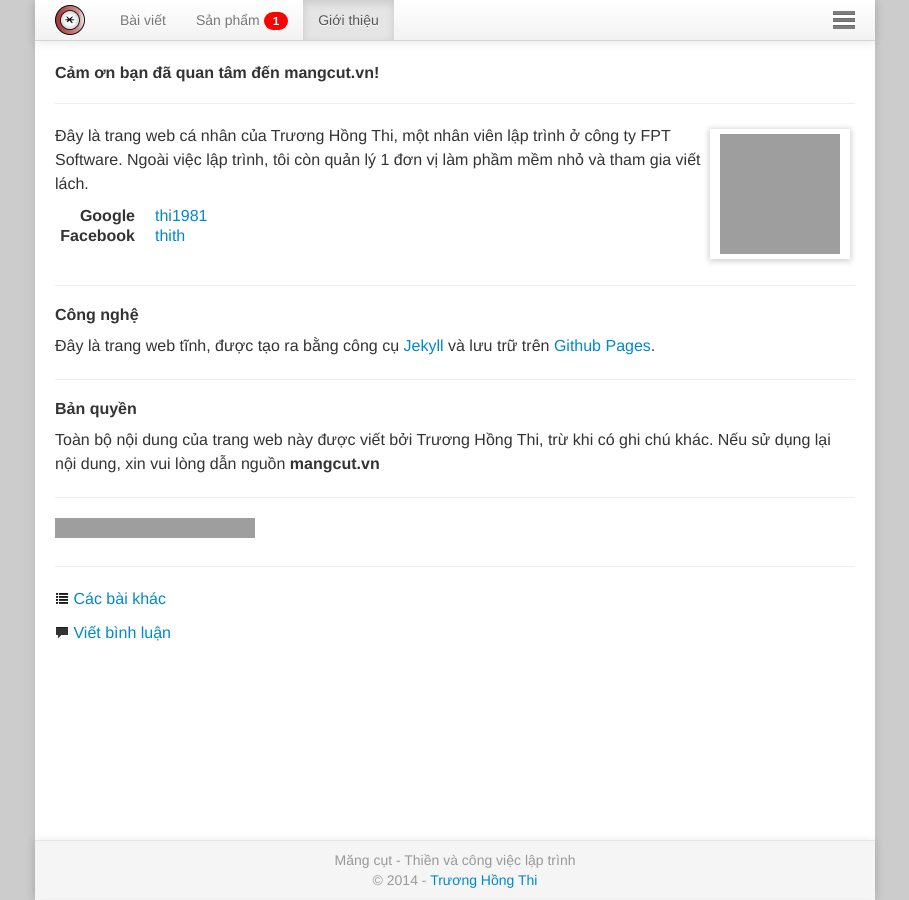
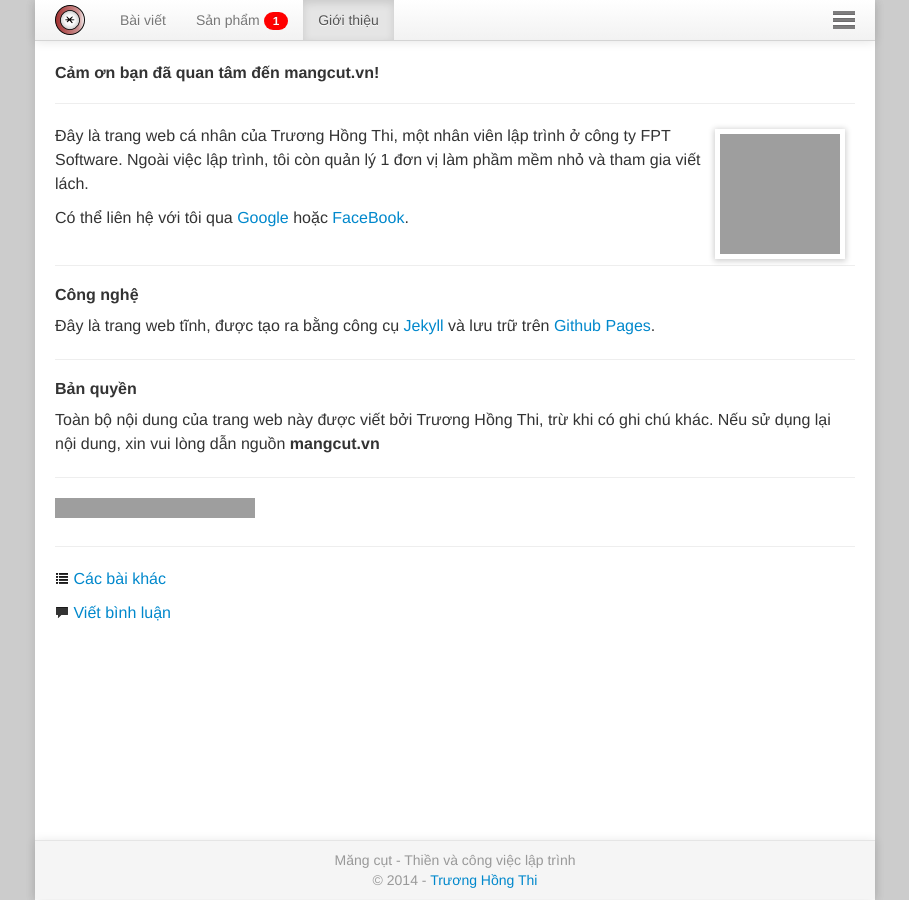
Before and after one commit to mangcut/mangcut.github.io, a Jekyll site: the page built from about.html, in a window 1280 px wide. Shown: the whole page, without its empty margins (185-1094 px from the left). Built offline with Jekyll 4.4.1, drawn with Linux system fonts in a browser that asks for light colours; nearby versions of some CDN libraries; comment, search, counter and statistics services are not loaded; grey boxes are pictures that could not be loaded.

Commit message:
Update image

```diff
--- a/about.html
+++ b/about.html
@@ -7,15 +7,9 @@
 ---
 <h4 style="padding-top:13px;">Cảm ơn bạn đã quan tâm đến mangcut.vn!</h4>
 <div class="spacy-line"></div>
-<div class="pull-right" style="margin:5px;padding:5px 10px;box-shadow: 0 1px 6px 1px rgba(0,0,0,0.2);"><img src="http://www.gravatar.com/avatar/e46ca09ab9a86324a7dc7ddf76960066?s=120"></img></div>
-<p>Đây là trang web cá nhân của Trương Hồng Thi, một nhân viên lập trình ở công ty FPT Software.
-Ngoài việc lập trình, tôi còn quản lý 1 đơn vị làm phầm mềm nhỏ và tham gia viết lách.</p>
-<dl class="dl-horizontal">
-<dt>Google</dt>
-<dd><a rel="me" href="https://www.google.com/+TruongHongThi">thi1981</a></dd>
-<dt>Facebook</dt>
-<dd><a target="_blank" href="https://www.facebook.com/thith">thith</a></dd>
-</dl>
+<div class="pull-right" style="margin:5px 10px;padding:5px;box-shadow: 0 1px 6px 1px rgba(0,0,0,0.2);"><img width="120px" height="120px" src="http://www.gravatar.com/avatar/e46ca09ab9a86324a7dc7ddf76960066?s=120"></img></div>
+<p>Đây là trang web cá nhân của Trương Hồng Thi, một nhân viên lập trình ở công ty FPT Software. Ngoài việc lập trình, tôi còn quản lý 1 đơn vị làm phầm mềm nhỏ và tham gia viết lách.</p>
+<p>Có thể liên hệ với tôi qua <a rel="me" href="https://www.google.com/+TruongHongThi">Google</a> hoặc <a target="_blank" href="https://www.facebook.com/thith">FaceBook</a>.</p>
 
 <div class="clear-both spacy-line"></div>
 
```
